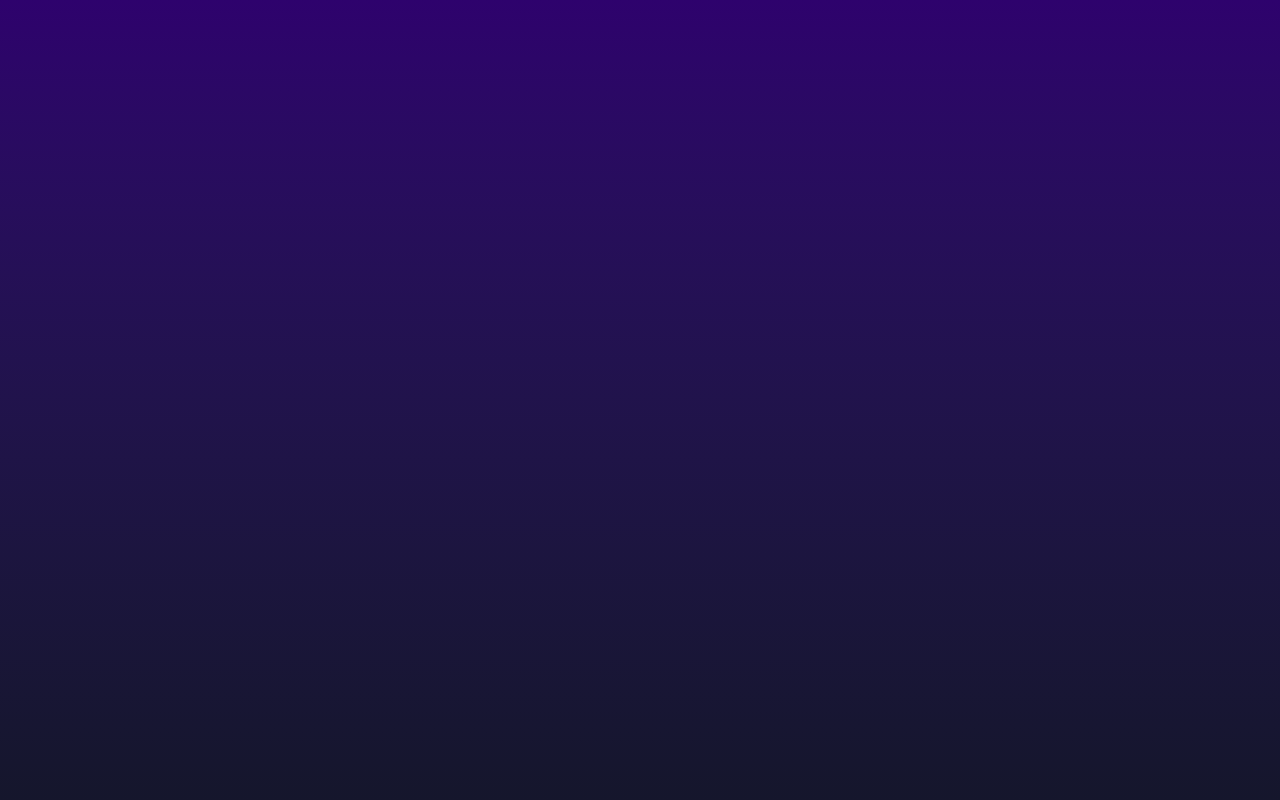
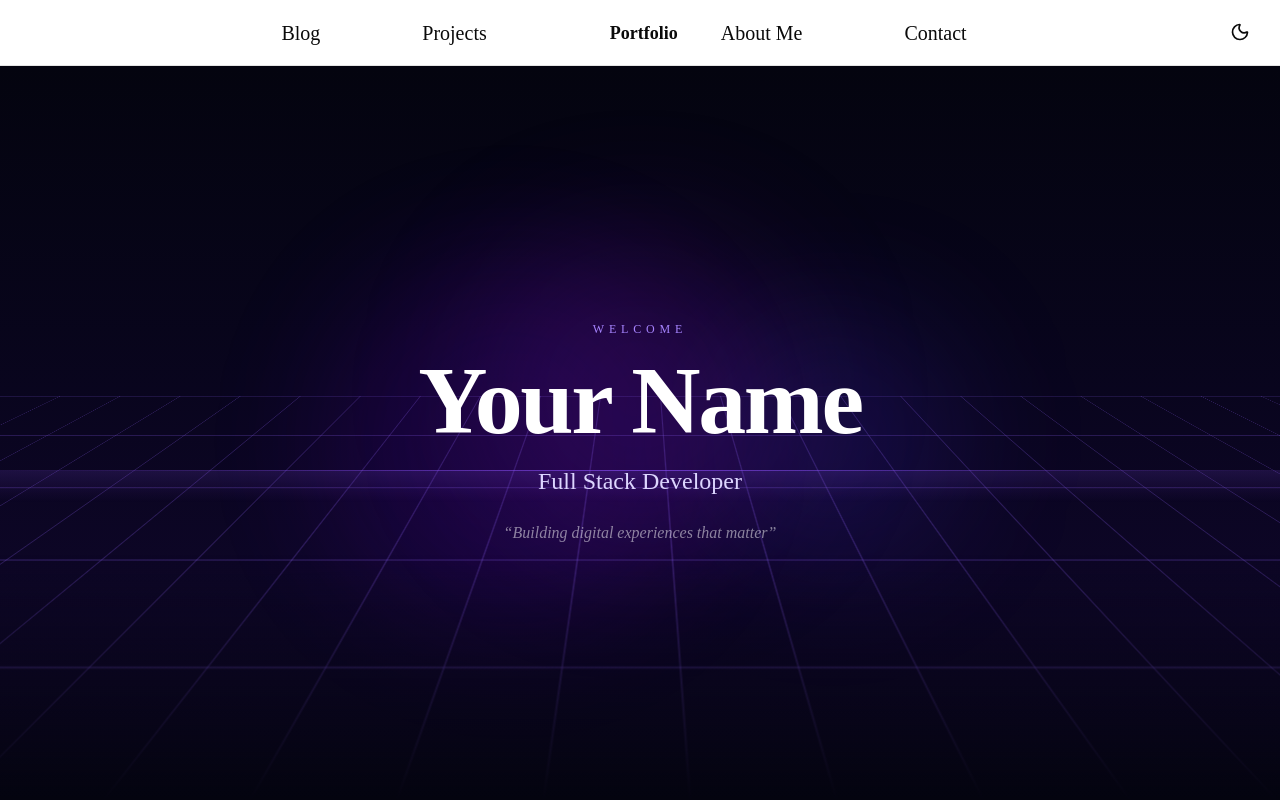
Before and after one commit to Maduki-tech/homepage, a Next.js app: page / in a window 1280 px wide. Built offline with nearby package versions, Linux system fonts and the light colour scheme.

Commit message:
feat: added navbar and hero section

```diff
--- a/package.json
+++ b/package.json
@@ -21,6 +21,7 @@
     "clsx": "^2.1.1",
     "lucide-react": "^0.577.0",
     "next": "^15.2.3",
+    "next-themes": "^0.4.6",
     "radix-ui": "^1.4.3",
     "react": "^19.0.0",
     "react-dom": "^19.0.0",
--- a/src/app/layout.tsx
+++ b/src/app/layout.tsx
@@ -2,10 +2,12 @@ import "~/styles/globals.css";
 
 import { type Metadata } from "next";
 import { Geist } from "next/font/google";
+import { ThemeProvider } from "~/components/theme-provider";
+import { Navbar } from "~/components/navbar";
 
 export const metadata: Metadata = {
-  title: "Create T3 App",
-  description: "Generated by create-t3-app",
+  title: "Portfolio",
+  description: "Personal portfolio and blog",
   icons: [{ rel: "icon", url: "/favicon.ico" }],
 };
 
@@ -18,8 +20,15 @@ export default function RootLayout({
   children,
 }: Readonly<{ children: React.ReactNode }>) {
   return (
-    <html lang="en" className={`${geist.variable}`}>
-      <body>{children}</body>
+    <html lang="en" className={`${geist.variable}`} suppressHydrationWarning>
+      <body className="flex h-dvh flex-col">
+        <ThemeProvider attribute="class" defaultTheme="system" enableSystem>
+          <Navbar />
+          <div className="flex-1 overflow-auto">
+            {children}
+          </div>
+        </ThemeProvider>
+      </body>
     </html>
   );
 }
--- a/src/app/page.tsx
+++ b/src/app/page.tsx
@@ -1,6 +1,9 @@
+import { HeroSection } from "~/components/hero-section";
+
 export default function HomePage() {
     return (
-        <main className="flex min-h-screen flex-col items-center justify-center bg-gradient-to-b from-[#2e026d] to-[#15162c] text-white">
+        <main className="h-full overflow-hidden">
+            <HeroSection />
         </main>
     );
 }
--- /dev/null
+++ b/src/components/hero-section.tsx
@@ -0,0 +1,55 @@
+export function HeroSection() {
+    return (
+        <section className="relative h-full overflow-hidden bg-[#04040f]">
+            {/* Base gradient */}
+            <div className="absolute inset-0 bg-linear-to-b from-[#04040f] via-[#0a0520] to-[#120830]" />
+
+            {/* Glowing orbs for depth */}
+            <div className="absolute left-1/4 top-1/4 h-96 w-96 animate-pulse rounded-full bg-violet-700/20 blur-3xl" />
+            <div className="absolute right-1/4 top-1/3 h-64 w-64 rounded-full bg-indigo-600/15 blur-3xl" />
+            <div className="absolute bottom-1/3 left-1/2 h-80 w-80 -translate-x-1/2 rounded-full bg-purple-800/20 blur-3xl" />
+
+            {/* Perspective grid — the main 3D art element */}
+            <div
+                className="absolute bottom-0 left-0 right-0 h-[55%]"
+                style={{ perspective: "400px", perspectiveOrigin: "50% 0%" }}
+            >
+                <div
+                    className="absolute inset-0"
+                    style={{
+                        backgroundImage:
+                            "linear-gradient(rgba(139, 92, 246, 0.25) 1px, transparent 1px), linear-gradient(90deg, rgba(139, 92, 246, 0.25) 1px, transparent 1px)",
+                        backgroundSize: "60px 60px",
+                        transform: "rotateX(55deg)",
+                        transformOrigin: "top center",
+                        width: "100%",
+                        height: "160%",
+                    }}
+                />
+            </div>
+
+            {/* Fade out the grid toward the bottom edge */}
+            <div className="absolute bottom-0 left-0 right-0 h-1/3 bg-gradient-to-t from-[#04040f] to-transparent" />
+
+            {/* Horizon glow line */}
+            <div className="absolute left-0 right-0 h-px bg-gradient-to-r from-transparent via-violet-500/60 to-transparent" style={{ top: "55%" }} />
+            <div className="absolute left-0 right-0 h-8 bg-gradient-to-b from-violet-500/15 to-transparent" style={{ top: "55%" }} />
+
+            {/* Text content */}
+            <div className="relative z-10 flex h-full flex-col items-center justify-center gap-4 text-center">
+                <p className="text-xs font-light uppercase tracking-[0.4em] text-violet-400">
+                    welcome
+                </p>
+                <h1 className="text-7xl font-bold tracking-tight text-white md:text-8xl">
+                    Your Name
+                </h1>
+                <p className="text-xl font-light text-violet-200 md:text-2xl">
+                    Full Stack Developer
+                </p>
+                <p className="mt-2 max-w-sm text-sm font-light italic text-white/50 md:text-base">
+                    &ldquo;Building digital experiences that matter&rdquo;
+                </p>
+            </div>
+        </section>
+    );
+}
--- /dev/null
+++ b/src/components/navbar.tsx
@@ -0,0 +1,63 @@
+"use client";
+
+import Link from "next/link";
+import { useTheme } from "next-themes";
+import { Moon, Sun } from "lucide-react";
+import { useEffect, useState } from "react";
+import { Button } from "~/components/ui/button";
+
+
+function ThemeToggle() {
+    const { theme, setTheme } = useTheme();
+    const [mounted, setMounted] = useState(false);
+
+    useEffect(() => setMounted(true), []);
+
+    if (!mounted) return <div className="size-9" />;
+
+    return (
+        <Button
+            variant="ghost"
+            size="icon"
+            onClick={() => setTheme(theme === "dark" ? "light" : "dark")}
+            aria-label="Toggle theme"
+        >
+            {theme === "dark" ? <Sun className="size-5" /> : <Moon className="size-5" />}
+        </Button>
+    );
+}
+
+export function Navbar() {
+    return (
+        <header className="sticky top-0 z-50 w-full border-b border-border bg-background/80 backdrop-blur-sm">
+            <nav className="mx-auto flex max-w-7xl items-center justify-center px-6 py-4">
+                <div className="mr-auto">
+                </div>
+                <div className="flex items-center space-x-20 mx-auto">
+                    <NavButton href="/blog">Blog</NavButton>
+                    <NavButton href="/projects">Projects</NavButton>
+                    <Link href="/" className="mx-8 flex shrink-0 items-center">
+                        <span className="font-semibold text-lg">Portfolio</span>
+                    </Link>
+                    <NavButton href="/about">About Me</NavButton>
+                    <NavButton href="/contact">Contact</NavButton>
+                </div>
+                <div className="ml-auto">
+                    <ThemeToggle />
+                </div>
+            </nav>
+        </header>
+    );
+}
+
+function NavButton({ href, children }: { href: string; children: React.ReactNode }) {
+    return (
+        <Button variant="ghost" asChild>
+            <Link
+                className="text-xl"
+                href={href}>
+                {children}
+            </Link>
+        </Button>
+    );
+}
--- /dev/null
+++ b/src/components/theme-provider.tsx
@@ -0,0 +1,10 @@
+"use client";
+
+import { ThemeProvider as NextThemesProvider } from "next-themes";
+
+export function ThemeProvider({
+  children,
+  ...props
+}: React.ComponentProps<typeof NextThemesProvider>) {
+  return <NextThemesProvider {...props}>{children}</NextThemesProvider>;
+}
```
Also changed, not shown: 1 other file (tests, documents, lock files or other folders).
